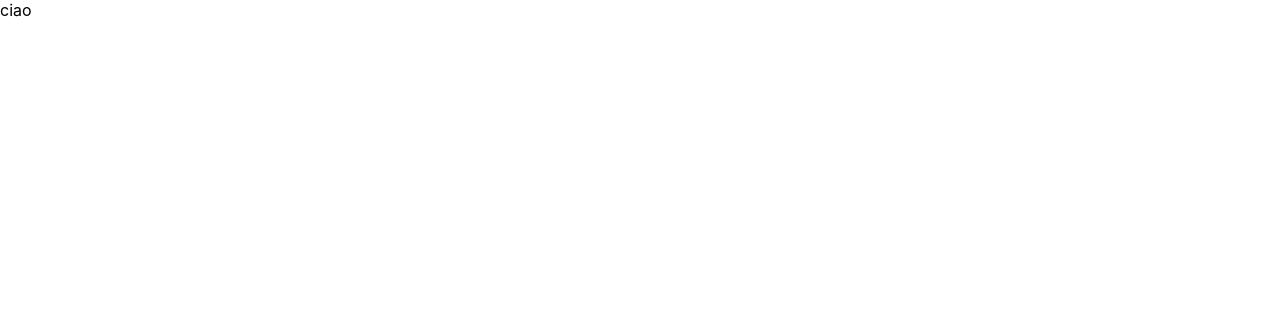
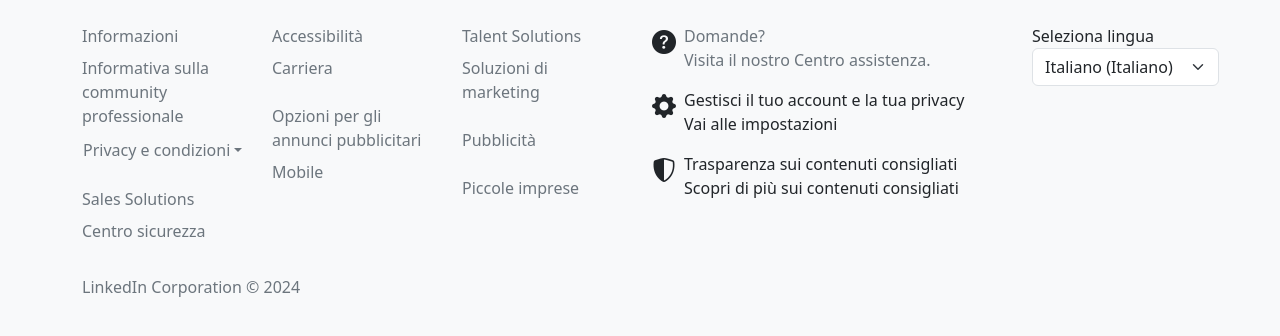
Before and after one commit to enzocesarano/BuildWeek3-Team1, a React (Create React App) app: page / in a window 1280 px wide. Shown: the top 336 px of the page. Built offline with nearby package versions, Linux system fonts and the light colour scheme.

Commit message:
Completato il footer

```diff
--- a/src/App.js
+++ b/src/App.js
@@ -1,10 +1,10 @@
-
+import MyFooter from './components/MyFooter';
 import './App.css';
 
 function App() {
   return (
    <>
-   ciao
+   <MyFooter />
    </>
   );
 }
--- /dev/null
+++ b/src/components/MyFooter.jsx
@@ -0,0 +1,150 @@
+import React from "react";
+import "bootstrap/dist/css/bootstrap.min.css";
+import "bootstrap-icons/font/bootstrap-icons.css";
+import { Dropdown } from "react-bootstrap";
+
+const MyFooter = () => {
+  return (
+    <footer className="bg-light py-4 ">
+      <div className="container ">
+        <div className="row">
+          <div className="col-md-2">
+            <ul className="list-unstyled">
+              <li className="mb-2">
+                <a href="#" className="text-secondary text-decoration-none">
+                  Informazioni
+                </a>
+              </li>
+              <li className="mb-2">
+                <a href="#" className="text-secondary text-decoration-none">
+                  Informativa sulla community professionale
+                </a>
+              </li>
+              <li className="mb-4">
+                <Dropdown>
+                  <Dropdown.Toggle
+                    variant="link"
+                    className="text-secondary text-decoration-none p-0"
+                    id="dropdown-basic"
+                  >
+                    Privacy e condizioni
+                  </Dropdown.Toggle>
+
+                  <Dropdown.Menu>
+                    <Dropdown.Item href="#">Informativa sulla privacy</Dropdown.Item>
+                    <Dropdown.Item href="#">Contratto di licenza</Dropdown.Item>
+                    <Dropdown.Item href="#">Termini e condizioni delle pagine</Dropdown.Item>
+                    <Dropdown.Item href="#">Informativa sui cookie</Dropdown.Item>
+                    <Dropdown.Item href="#">Informativa sul copyright</Dropdown.Item>
+                  </Dropdown.Menu>
+                </Dropdown>
+              </li>
+              <li className="mb-2">
+                <a href="#" className="text-secondary text-decoration-none">
+                  Sales Solutions
+                </a>
+              </li>
+              <li>
+                <a href="#" className="text-secondary text-decoration-none">
+                  Centro sicurezza
+                </a>
+              </li>
+            </ul>
+          </div>
+          <div className="col-md-2">
+            <ul className="list-unstyled">
+              <li className="mb-2">
+                <a href="#" className="text-secondary text-decoration-none">
+                  Accessibilità
+                </a>
+              </li>
+              <li className="mb-4">
+                <a href="#" className="text-secondary text-decoration-none">
+                  Carriera
+                </a>
+              </li>
+              <li className="mb-2">
+                <a href="#" className="text-secondary text-decoration-none">
+                  Opzioni per gli annunci pubblicitari
+                </a>
+              </li>
+              <li>
+                <a href="#" className="text-secondary text-decoration-none">
+                  Mobile
+                </a>
+              </li>
+            </ul>
+          </div>
+          <div className="col-md-2">
+            <ul className="list-unstyled">
+              <li className="mb-2">
+                <a href="#" className="text-secondary text-decoration-none">
+                  Talent Solutions
+                </a>
+              </li>
+              <li className="mb-4">
+                <a href="#" className="text-secondary text-decoration-none">
+                  Soluzioni di marketing
+                </a>
+              </li>
+              <li className="mb-4">
+                <a href="#" className="text-secondary text-decoration-none">
+                  Pubblicità
+                </a>
+              </li>
+              <li>
+                <a href="#" className="text-secondary text-decoration-none">
+                  Piccole imprese
+                </a>
+              </li>
+            </ul>
+          </div>
+          <div className="col-md-4">
+            <ul className="list-unstyled">
+              <div className="d-flex">
+                <i className="bi bi-question-circle-fill me-2 fs-4"></i>
+                <li className="mb-3 text-secondary">
+                  Domande?
+                  <br />
+                  Visita il nostro Centro assistenza.
+                </li>
+              </div>
+              <div className="d-flex">
+                <i className="bi bi-gear-fill me-2 fs-4"></i>
+                <li className="mb-3">
+                  Gestisci il tuo account e la tua privacy
+                  <br /> Vai alle impostazioni
+                </li>
+              </div>
+              <div className="d-flex">
+                <i className="bi bi-shield-shaded me-2 fs-4"></i>
+                <li className="mb-3">
+                  Trasparenza sui contenuti consigliati <br /> Scopri di più sui
+                  contenuti consigliati
+                </li>
+              </div>
+            </ul>
+          </div>
+          <div className="col-md-2">
+            <label htmlFor="language" className="me-2">
+              Seleziona lingua
+            </label>
+            <select id="language" className="form-select d-inline w-auto">
+              <option value="it"> Italiano (Italiano)</option>
+              <option value="en"> English (Inglese)</option>
+              <option value="fr"> French (Francese)</option>
+              <option value="ge"> Deutsch (Tedesco)</option>
+            </select>
+          </div>
+        </div>
+        <div className="row mt-3">
+          <div className="col-md-12">
+            <p className="text-secondary">LinkedIn Corporation © 2024</p>
+          </div>
+        </div>
+      </div>
+    </footer>
+  );
+};
+
+export default MyFooter;
```
